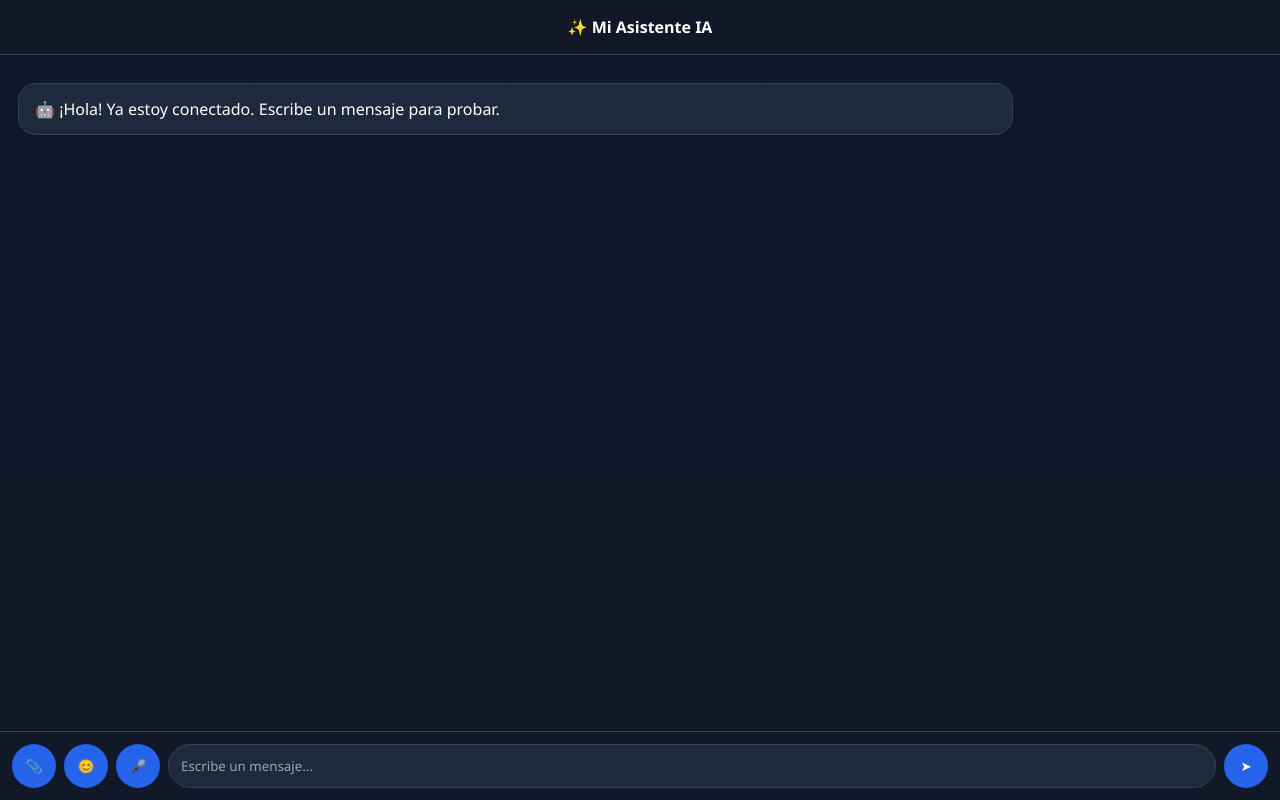
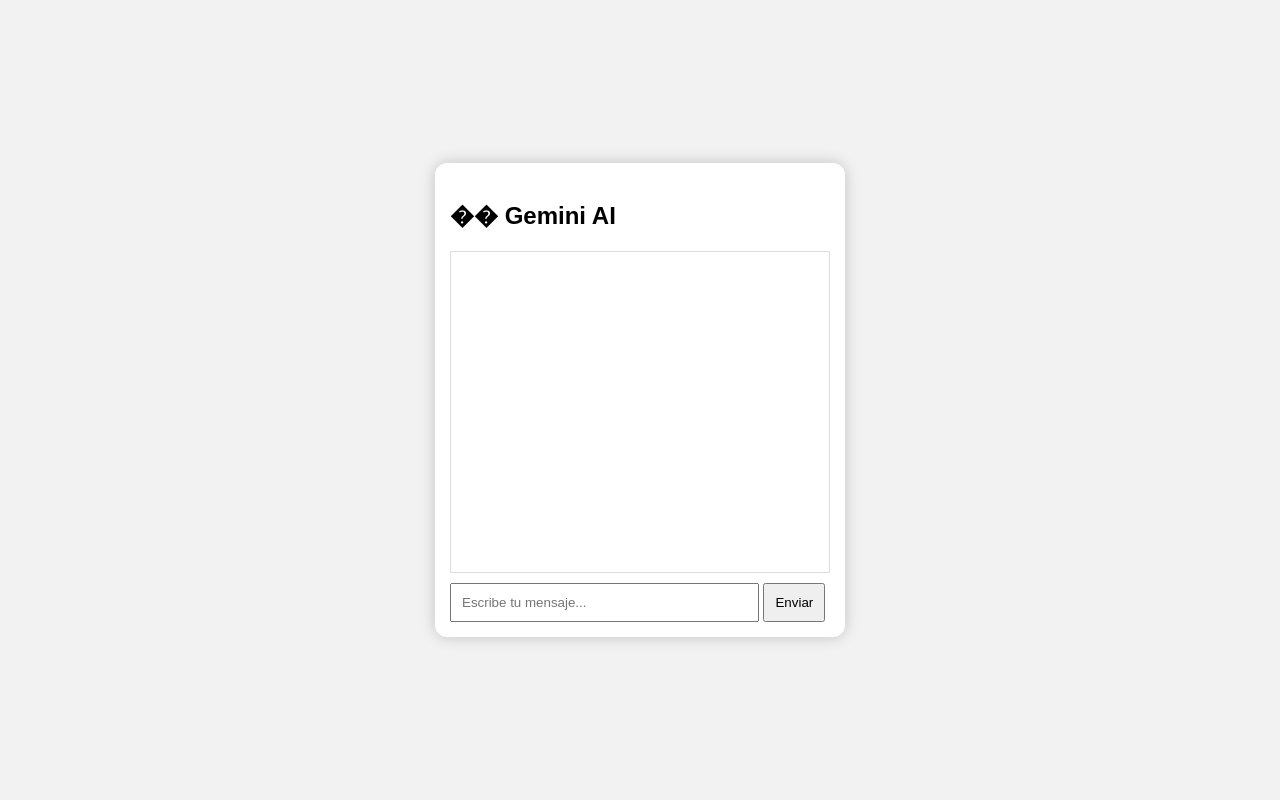
Before and after one commit to Alexander12Po/AlexanderIASosi, a Flask app: page / in a window 1280 px wide. Run offline with Flask 3, Linux system fonts and the light colour scheme.

Commit message:
Refactor HTML structure and styles for Gemini AI

```diff
--- a/templates/index.html
+++ b/templates/index.html
@@ -1,121 +1,82 @@
 <!DOCTYPE html>
-<html lang='es'>
+<html lang="es">
 <head>
-    <meta charset='utf-8'>
-    <meta name='viewport' content='width=device-width,initial-scale=1'>
-    <title>IA Oscura</title>
-    <style>
-        *{box-sizing:border-box}body{margin:0;font-family:Segoe UI;background:#0f172a;color:#fff;height:100vh;display:flex;flex-direction:column}
-        .header{background:#111827;padding:16px;text-align:center;font-weight:bold;border-bottom:1px solid #334155}
-        #chat{flex:1;overflow:auto;padding:18px;background:linear-gradient(#0f172a,#111827)}
-        .msg{max-width:80%;padding:14px 16px;border-radius:18px;margin:10px 0;animation:f .25s; line-height: 1.4;}
-        .ai{background:#1e293b;border:1px solid #334155}
-        .user{background:#2563eb;margin-left:auto}
-        .preview img,.preview video{max-width:220px;border-radius:10px}
-        .bottom{display:flex;gap:8px;padding:12px;background:#111827;border-top:1px solid #334155}
-        .input{flex:1;background:#1e293b;border:1px solid #334155;border-radius:25px;display:flex;align-items:center;padding:6px 10px}
-        textarea{flex:1;background:transparent;border:none;color:#fff;outline:none;resize:none; font-family: inherit;}
-        textarea::placeholder{color:#94a3b8}
-        button{width:44px;height:44px;border:none;border-radius:50%;background:#2563eb;color:#fff; cursor: pointer;}
-        @keyframes f{from{opacity:0;transform:translateY(10px)}to{opacity:1}}
-    </style>
+<meta charset="UTF-8">
+<meta name="viewport" content="width=device-width, initial-scale=1.0">
+<title>Gemini AI</title>
+
+<style>
+body{
+    font-family:Arial,sans-serif;
+    background:#f2f2f2;
+    display:flex;
+    justify-content:center;
+    align-items:center;
+    height:100vh;
+    margin:0;
+}
+
+.chat{
+    width:380px;
+    background:#fff;
+    border-radius:12px;
+    box-shadow:0 0 15px rgba(0,0,0,.2);
+    padding:15px;
+}
+
+#respuesta{
+    height:300px;
+    overflow:auto;
+    border:1px solid #ddd;
+    padding:10px;
+    margin-bottom:10px;
+    white-space:pre-wrap;
+}
+
+input{
+    width:75%;
+    padding:10px;
+}
+
+button{
+    padding:10px;
+}
+</style>
 </head>
+
 <body>
-    <div class='header'>✨ Mi Asistente IA</div>
-    <div id='chat'><div class='msg ai'>🤖 ¡Hola! Ya estoy conectado. Escribe un mensaje para probar.</div></div>
 
-    <input id='file' hidden type='file' multiple accept='image/*,video/*,.pdf,.doc,.docx'>
+<div class="chat">
+<h2>�� Gemini AI</h2>
 
-    <div class='bottom'>
-        <button onclick='file.click()'>📎</button>
-        <button>😊</button>
-        <button>🎤</button>
-        <div class='input'>
-            <textarea id='txt' placeholder='Escribe un mensaje...' rows="1"></textarea>
-        </div>
-        <button onclick='send()'>➤</button>
-    </div>
+<div id="respuesta"></div>
 
-    <script>
-        // 👇 PEGA TU API KEY AQUÍ ABAJO (entre las comillas) 👇
-        const API_KEY = 'AQ.Ab8RN6Lc1Z0YxOO_87Afd99_Cj5pP2JxCuHh3VLIQ0Sg2bu82w';
-        // 👆 ------------------------------------------------ 👆
+<input id="mensaje" placeholder="Escribe tu mensaje...">
+<button onclick="enviar()">Enviar</button>
 
-        const c = document.getElementById('chat');
-        const txt = document.getElementById('txt');
-        const file = document.getElementById('file');
+</div>
 
-        function add(h, k) {
-            let d = document.createElement('div');
-            d.className = 'msg ' + k;
-            d.innerHTML = h;
-            c.appendChild(d);
-            c.scrollTop = c.scrollHeight;
-        }
+<script>
+async function enviar(){
 
-        // Función real para conectar con Gemini
-        async function send() {
-            let t = txt.value.trim();
-            if (!t) return;
+const mensaje=document.getElementById("mensaje").value;
 
-            add(t, 'user');
-            txt.value = '';
+const r=await fetch("/chat",{
+method:"POST",
+headers:{
+"Content-Type":"application/json"
+},
+body:JSON.stringify({mensaje})
+});
 
-            let x = document.createElement('div');
-            x.className = 'msg ai';
-            x.textContent = '⌛ Pensando...';
-            c.appendChild(x);
-            c.scrollTop = c.scrollHeight;
+const data=await r.json();
 
-            try {
-                // Hacemos la petición a la API de Google
-                const response = await fetch(`https://generativelanguage.googleapis.com/v1beta/models/gemini-1.5-flash:generateContent?key=${API_KEY}`, {
-                    method: 'POST',
-                    headers: { 'Content-Type': 'application/json' },
-                    body: JSON.stringify({
-                        contents: [{ parts: [{ text: t }] }]
-                    })
-                });
+document.getElementById("respuesta").innerHTML+="<b>T繳:</b> "+mensaje+"<br><br>";
+document.getElementById("respuesta").innerHTML+="<b>Gemini:</b> "+data.respuesta+"<hr>";
 
-                if (!response.ok) throw new Error('Error en la conexión');
+document.getElementById("mensaje").value="";
+}
+</script>
 
-                const data = await response.json();
-
-                // Extraemos el texto de la respuesta de Gemini
-                const aiText = data.candidates[0].content.parts[0].text;
-
-                x.remove();
-
-                // Formateamos un poco el texto (saltos de línea)
-                add(aiText.replace(/\n/g, '<br>'), 'ai');
-
-            } catch (error) {
-                x.remove();
-                add('❌ Error: Revisa que tu API Key sea correcta o que tengas conexión.', 'ai');
-                console.error(error);
-            }
-        }
-
-        txt.onkeydown = e => {
-            if(e.key == 'Enter' && !e.shiftKey){
-                e.preventDefault();
-                send();
-            }
-        }
-
-        // Esta parte sigue mostrando las fotos en pantalla (aún no las envía a la IA)
-        file.onchange = () => [...file.files].forEach(f => {
-            let r = new FileReader();
-            if(f.type.startsWith('image/')){
-                r.onload = e => add("<div class=preview><img src='"+e.target.result+"'></div>", 'user');
-                r.readAsDataURL(f);
-            } else if(f.type.startsWith('video/')){
-                r.onload = e => add("<div class=preview><video controls src='"+e.target.result+"'></video></div>", 'user');
-                r.readAsDataURL(f);
-            } else {
-                add("📄 " + f.name, 'user');
-            }
-        });
-    </script>
 </body>
 </html>
```
